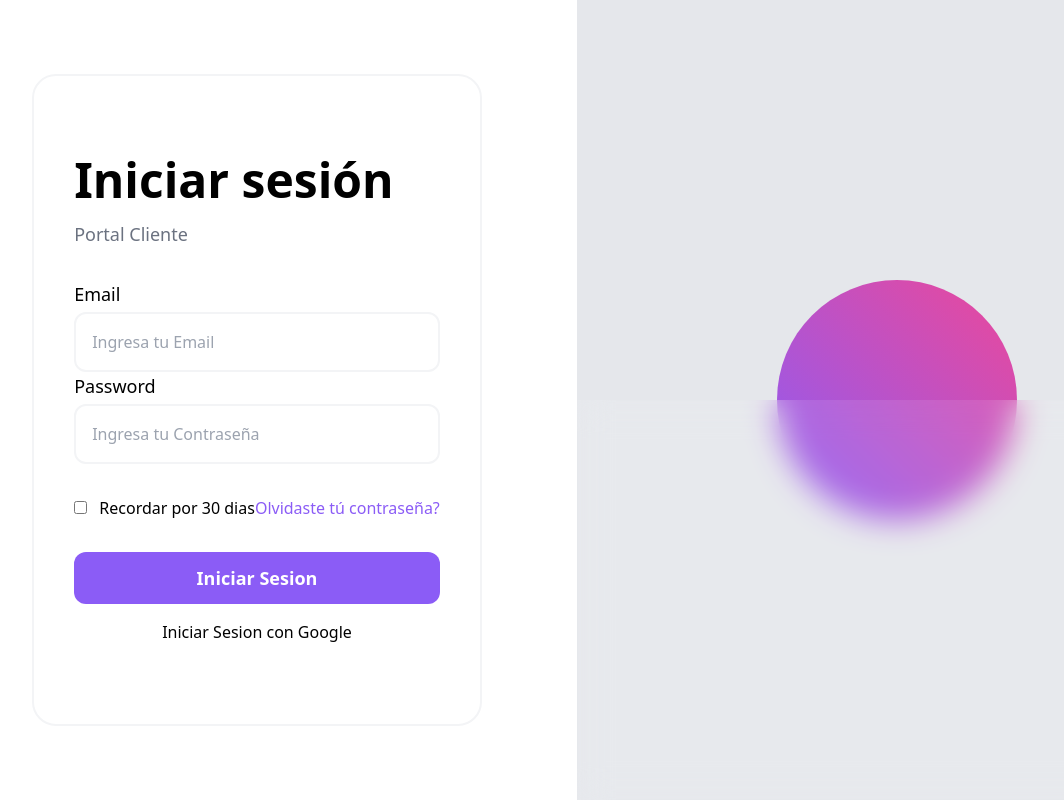
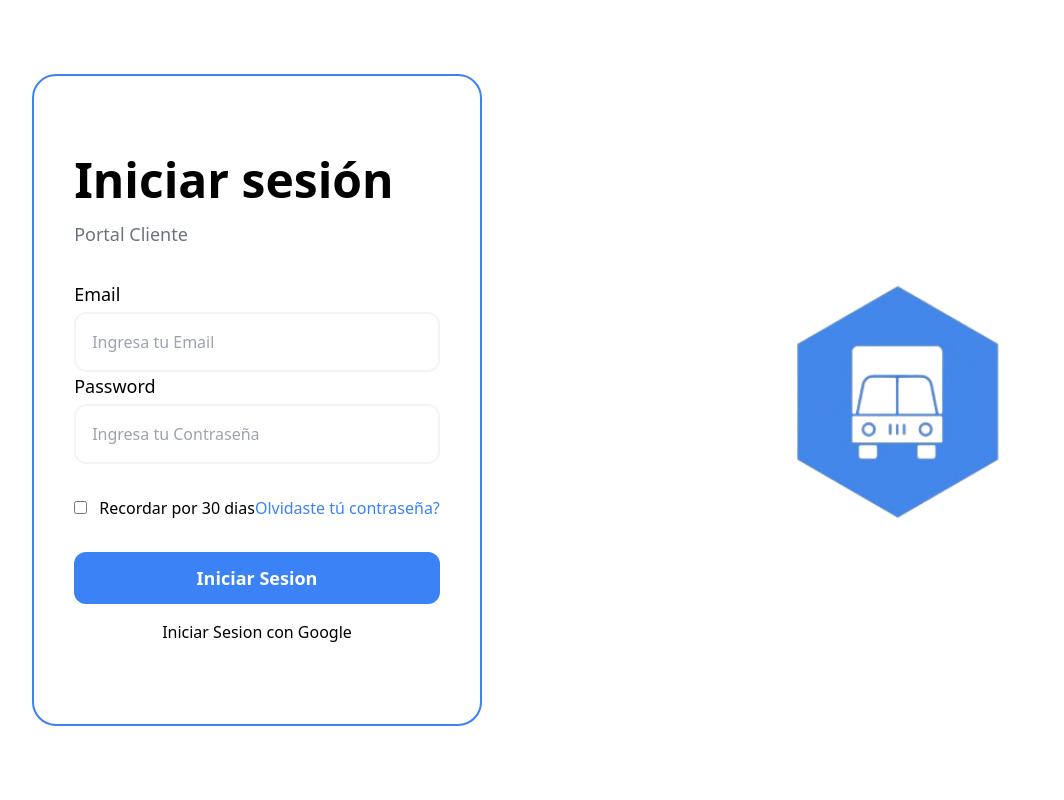
Before and after one commit to MudameProject/MudameFront, a React (Vite) app: page /LoginUser in a window 1280 px wide. Shown: the whole page, without its empty margins (63-1127 px from the left). Built offline with nearby package versions, Linux system fonts and the light colour scheme.

Commit message:
Diseño con base a mudame

```diff
--- a/src/Components/LoginUser.jsx
+++ b/src/Components/LoginUser.jsx
@@ -3,8 +3,8 @@ import React from 'react';
 function LoginUser() {
     return (
         <div className='flex w-full h-screen'>
-            <div className='w-full flex items-center justify-center lg:w-1/2'>
-                <div className='bg-white px-10 py-20 rounded-3xl border-2 border-gray-100'>
+            <div className='w-full flex items-center justify-center   lg:w-1/2  '>
+                <div className='border-blue-500 px-10 py-20 rounded-3xl border-2'>
                         <h1 className='text-5xl font-semibold'>Iniciar sesión</h1>
                         <p className='font-medium text-lg text-gray-500 mt-4'>Portal Cliente</p>
 
@@ -31,10 +31,10 @@ function LoginUser() {
                                     id='remember' />
                                     <label className="ml-2 font-medium text-base" for="remember"> Recordar por 30 dias</label>
                                 </div>
-                                <button className='font-medium text-base text-violet-500'>Olvidaste tú contraseña?</button>
+                                <button className='font-medium text-base text-blue-500'>Olvidaste tú contraseña?</button>
                             </div>
                             <div className='mt-8 flex flex-col gap-y-4'>
-                                <button className='active:scale-[.98] active:duration-75 hover:scale-[1.01] ease-in-out transition-all py-3 rounded-xl bg-violet-500 text-white text-lg font-bold'>Iniciar Sesion</button>
+                                <button className='active:scale-[.98] active:duration-75 hover:scale-[1.01] ease-in-out transition-all py-3 rounded-xl bg-blue-500 text-white text-lg font-bold'>Iniciar Sesion</button>
                                 <button className=''>
 
 
@@ -45,12 +45,10 @@ function LoginUser() {
             </div>
 
 
-            <div className='hidden relative lg:flex h-full w-1/2 items-center justify-center bg-gray-200'>
-
-                <div className='w-60 h-60 bg-gradient-to-tr from-violet-500 to-pink-500 rounded-full animate-spin'/>
-
-                <div className='w-full h-1/2 absolute bottom-0 bg-white/10 backdrop-blur-lg'/>
-
+            <div className='hidden relative lg:flex h-full w-1/2 items-center justify-center lg:!border-blue-500'>
+                    <div className='scale-105 animate-[pulse_5s_linear_infinite]'>
+                    <img src="src/assets/logo.png" alt="eu" />
+                    </div>
             </div>
         </div>
     );
```
